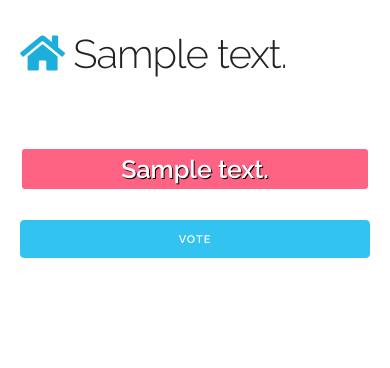
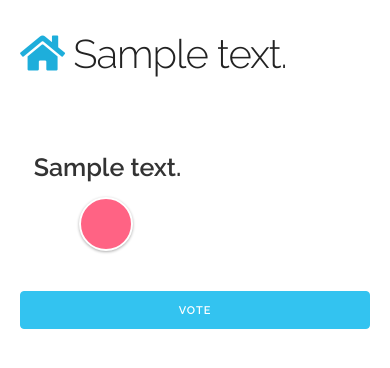
Before and after one commit to 0ffz/Clicky, a Django app: template Clicky/templates/clicky/detail.html in a window 390 px wide. Shown: the top 368 px of the page. Run offline with Django 3.2, Linux system fonts and the light colour scheme; the template is opened without the code that fills it: values that come from a table or form of the project are taken from there, others are empty; tables that the repository leaves empty hold one stand-in row (values such as "Sample post"); some libraries are stand-ins or nearby versions.

Commit message:
Generated codes with hashid + Ajax requests only when tab active + Radio CSS mobile update + Removed recaptcha

```diff
--- a/Clicky/forms.py
+++ b/Clicky/forms.py
@@ -1,5 +1,3 @@
-from captcha.fields import ReCaptchaField
-from captcha.widgets import ReCaptchaV2Invisible
 from django import forms
 from django.http import Http404
 
@@ -7,12 +5,11 @@ from django.http import Http404
 class ClickyCreateForm(forms.Form):
     room_text = forms.CharField(label='Room Name', max_length=20)
     num_choices = forms.IntegerField(label='Choices', min_value=2, max_value=10)
-    captcha = ReCaptchaField(widget=ReCaptchaV2Invisible)
 
 
 class ClickyJoinForm(forms.Form):
     room_name = forms.CharField(label='Room Name', max_length=20)
-    room_code = forms.IntegerField(label='Code', min_value=0)
+    room_code = forms.CharField(label='Code')
 
     def clean(self):
         cleaned_data = super().clean()
@@ -22,5 +19,4 @@ class ClickyJoinForm(forms.Form):
             from Clicky.views import validate_or_404
             validate_or_404(room_code, room_name)
         except Http404:
-            # raise forms.ValidationError('The room name or code is incorrect')
             self.add_error('room_code', 'The room name or code is incorrect')
--- a/Clicky/models.py
+++ b/Clicky/models.py
@@ -1,8 +1,10 @@
 from django.db import models
 from django.utils.text import slugify
+from hashid_field import HashidAutoField
 
 
 class Room(models.Model):
+    id = HashidAutoField(primary_key=True, alphabet="0123456789ABCDEFGHIJKLMNOPQRSTUVWXYZ", min_length=4)
     room_text = models.CharField(max_length=200)
     pub_date = models.DateTimeField('date published')
     reset_id = models.IntegerField(default=0)
--- a/Clicky/static/radio.css
+++ b/Clicky/static/radio.css
@@ -23,6 +23,11 @@
       background-position: center;
       text-align: center;
       line-height: 44px; }
+      @media screen and (max-width: 550px) {
+        .custom-radios input[type="radio"] + label span {
+          width: 50px !important;
+          height: 50px !important;
+          margin-top: 10px; } }
       .custom-radios input[type="radio"] + label span img {
         height: 100%;
         width: 50%;
@@ -33,18 +38,29 @@
     transition: all .3s ease; }
 
 @media screen and (max-width: 550px) {
-  .custom-radios input[type="radio"] + label {
+  .custom-radios {
+    display: grid;
+    grid-template-columns: 1fr 1fr;
+    grid-template-rows: 60px 60px; } }
+/*.custom-radios input[type="radio"] {
+  + label {
     transition: all 0.3s ease;
     text-shadow: 1px 1px black;
     color: white;
     border-radius: 5px;
     border: 2px solid #FFFFFF;
-    height: 40px; }
-    .custom-radios input[type="radio"] + label span {
-      display: none; }
-  .custom-radios input[type="radio"]:checked + label {
+    height: 40px;
+
+    span {
+      display: none;
+    }
+  }
+
+  &:checked + label {
     text-shadow: none;
-    opacity: 0.5; } }
+    opacity: 0.5;
+  }
+}*/
 #choice1 + label span {
   background-color: #FF6384; }
 
@@ -76,34 +92,44 @@
   background-color: #e74c3c; }
 
 @media screen and (max-width: 550px) {
-  #choice1 + label {
-    background-color: #FF6384; }
+  /*#choice1 + label {
+    background-color: $choice1;
+  }
 
   #choice2 + label {
-    background-color: #36A2EB; }
+    background-color: $choice2;
+  }
 
   #choice3 + label {
-    background-color: #FFCE56; }
+    background-color: $choice3;
+  }
 
   #choice4 + label {
-    background-color: #4BC0C0; }
+    background-color: $choice4;
+  }
 
   #choice5 + label {
-    background-color: #9966FF; }
+    background-color: $choice5;
+  }
 
   #choice6 + label {
-    background-color: #FF9F40; }
+    background-color: $choice6;
+  }
 
   #choice7 + label {
-    background-color: #2ecc71; }
+    background-color: $choice7;
+  }
 
   #choice8 + label {
-    background-color: #3498db; }
+    background-color: $choice8;
+  }
 
   #choice9 + label {
-    background-color: #f1c40f; }
+    background-color: $choice9;
+  }
 
   #choice10 + label {
-    background-color: #e74c3c; } }
+    background-color: $choice10;
+  }*/ }
 
 /*# sourceMappingURL=radio.css.map */
--- a/Clicky/static/radio.scss
+++ b/Clicky/static/radio.scss
@@ -42,6 +42,12 @@ $choice10: #e74c3c;
         text-align: center;
         line-height: 44px;
 
+        @media screen and (max-width: 550px) {
+          width: 50px !important;
+          height: 50px !important;
+          margin-top: 10px;
+        }
+
         img {
           height: 100%;
           width: 50%;
@@ -59,7 +65,15 @@ $choice10: #e74c3c;
 }
 
 @media screen and (max-width: 550px) {
-  .custom-radios input[type="radio"] {
+  .custom-radios {
+
+    display: grid;
+    grid-template-columns: 1fr 1fr;
+    grid-template-rows: 60px 60px;
+  }
+}
+
+/*.custom-radios input[type="radio"] {
   + label {
     transition: all 0.3s ease;
     text-shadow: 1px 1px black;
@@ -77,8 +91,7 @@ $choice10: #e74c3c;
     text-shadow: none;
     opacity: 0.5;
   }
-  }
-}
+}*/
 
 #choice1 + label span {
   background-color: $choice1;
@@ -122,7 +135,7 @@ $choice10: #e74c3c;
 
 @media screen and (max-width: 550px) {
 
-  #choice1 + label {
+  /*#choice1 + label {
     background-color: $choice1;
   }
 
@@ -160,5 +173,5 @@ $choice10: #e74c3c;
 
   #choice10 + label {
     background-color: $choice10;
+  }*/
 }
-}
--- a/Clicky/static/style.min.css
+++ b/Clicky/static/style.min.css
@@ -1 +1 @@
-.errorlist{color:#e74c3c;list-style:none}.code-text{color:#777;font-weight:bold}.radio-toolbar input[type="radio"]{display:none}.radio-toolbar label{display:inline-block;background-color:#ddd;padding:4px 11px;font-size:16px;cursor:pointer}.fieldWrapper{margin-bottom:10px}.home i{font-size:40px}html{padding-top:30px}h1{font-weight:300}@media screen and (min-width:550px){html,body{height:100%;width:100%;margin:0;padding-top:0}body{display:flex;justify-content:center;align-items:center}.home i{margin-top:5px;font-size:50px}}@media screen and (max-width:550px){input{width:100%}.button{width:100%}}
+.errorlist{color:#e74c3c;list-style:none}.code-text{color:#777;font-weight:bold}.radio-toolbar input[type="radio"]{display:none}.radio-toolbar label{display:inline-block;background-color:#ddd;padding:4px 11px;font-size:16px;cursor:pointer}.fieldWrapper{margin-bottom:10px}.home i{font-size:40px}html{padding-top:30px}h1{font-weight:300}@media screen and (min-width:550px){html,body{height:100%;width:100%;margin:0;padding-top:0}body{display:flex;justify-content:center;align-items:center}.home i{margin-top:5px;font-size:50px}}#room-code input{text-transform:uppercase}@media screen and (max-width:550px){input{width:100%}.button{width:100%}}
--- a/Clicky/templates/clicky/index.html
+++ b/Clicky/templates/clicky/index.html
@@ -8,7 +8,7 @@
             {{ form.room_name.label_tag }}
             {{ form.room_name }}
         </div>
-        <div class="fieldWrapper">
+        <div id="room-code" class="fieldWrapper">
             {{ form.room_code.label_tag }}
             {{ form.room_code }}
         </div>
--- a/Clicky/templatetags/clickytags.py
+++ b/Clicky/templatetags/clickytags.py
@@ -1,6 +1,4 @@
 from django import template
-
-from Clicky.models import Room
 
 register = template.Library()
 
--- a/Clicky/urls.py
+++ b/Clicky/urls.py
@@ -5,10 +5,10 @@ from . import views
 app_name = 'clicky'
 urlpatterns = [
     path('', views.IndexView.as_view(), name='index'),
-    path('<int:pk>/<slug:slug>/', views.DetailView.as_view(), name='detail'),
-    path('<int:room_id>/<slug:slug>/results/', views.results, name='results'),
-    path('<int:room_id>/<slug:slug>/results/data', views.results_data, name='results_data'),
-    path('<int:room_id>/<slug:slug>/vote/', views.vote, name='vote'),
-    path('<int:room_id>/<slug:slug>/reset/', views.reset, name='reset'),
+    path('<room_id>/<slug:slug>/', views.DetailView.as_view(), name='detail'),
+    path('<room_id>/<slug:slug>/results/', views.results, name='results'),
+    path('<room_id>/<slug:slug>/results/data', views.results_data, name='results_data'),
+    path('<room_id>/<slug:slug>/vote/', views.vote, name='vote'),
+    path('<room_id>/<slug:slug>/reset/', views.reset, name='reset'),
     path('create/', views.create, name='create'),
 ]
--- a/requirements.txt
+++ b/requirements.txt
@@ -3,4 +3,4 @@ Django==2.2.4
 gunicorn==19.9.0
 psycopg2-binary==2.8.3
 whitenoise==4.1.3
-django-recaptcha==2.0.5
+django-hashid-field==2.1.6
```
Also changed, not shown: Clicky/static/radio.min.css (+1 -1 lines), Clicky/static/style.css (+8 -1 lines), Clicky/templates/clicky/results.html (+14 -7 lines), Clicky/views.py (+6 -3 lines), mysite/settings.py (+21 -23 lines), Clicky/migrations/0005_auto_20190903_1945.py (added), Clicky/migrations/0006_auto_20190903_2000.py (added), Clicky/migrations/0007_auto_20190903_2008.py (added), Clicky/migrations/0008_auto_20190903_2012.py (added), 1 other file. Lines whose indentation alone changed are shown as unchanged.
